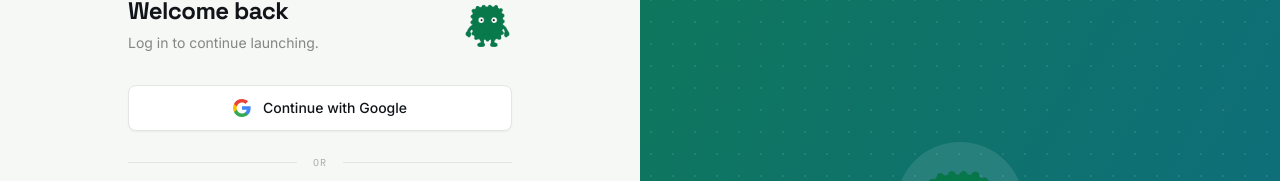
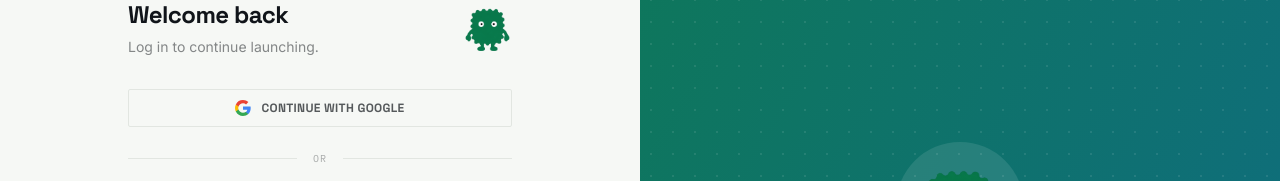
Before and after one commit to reehassan/domain_launch_assistant, a React (Vite) app in the folder frontend/: page /login in a window 1280 px wide. Shown: the part 165-346 px from the top of the page. Built offline with nearby package versions, Linux system fonts and the light colour scheme; no server answers.

Commit message:
feat: adjust GoogleAuthButton styling and refine click handling

```diff
--- a/frontend/src/components/GoogleAuthButton.jsx
+++ b/frontend/src/components/GoogleAuthButton.jsx
@@ -11,7 +11,7 @@ import { GoogleLogin } from "@react-oauth/google";
 
 function GoogleGlyph() {
   return (
-    <svg width="18" height="18" viewBox="0 0 18 18" aria-hidden="true">
+    <svg width="16" height="16" viewBox="0 0 18 18" aria-hidden="true">
       <path fill="#4285F4" d="M17.64 9.2c0-.64-.06-1.25-.16-1.84H9v3.48h4.84a4.14 4.14 0 0 1-1.8 2.72v2.26h2.91c1.7-1.57 2.69-3.88 2.69-6.62Z" />
       <path fill="#34A853" d="M9 18c2.43 0 4.47-.8 5.96-2.18l-2.91-2.26c-.81.54-1.84.86-3.05.86-2.34 0-4.32-1.58-5.03-3.71H.96v2.33A9 9 0 0 0 9 18Z" />
       <path fill="#FBBC05" d="M3.97 10.71A5.4 5.4 0 0 1 3.68 9c0-.59.1-1.17.29-1.71V4.96H.96A9 9 0 0 0 0 9c0 1.45.35 2.83.96 4.04l3.01-2.33Z" />
@@ -24,8 +24,6 @@ export default function GoogleAuthButton({ onSuccess, onError, label = "Continue
   const hiddenRef = useRef(null);
 
   function handleClick() {
-    // The real widget renders a div[role=button] inside its container —
-    // forward the click to it so the actual Google flow fires.
     hiddenRef.current?.querySelector('div[role="button"]')?.click();
   }
 
@@ -34,7 +32,7 @@ export default function GoogleAuthButton({ onSuccess, onError, label = "Continue
       <button
         type="button"
         onClick={handleClick}
-        className="flex w-full items-center justify-center gap-3 rounded-lg border border-hairline bg-surface py-3 text-sm font-medium text-ink shadow-sm transition hover:border-ink/15 hover:bg-paper active:scale-[0.99]"
+        className="flex w-full items-center justify-center gap-2.5 rounded-sm border border-hairline bg-paper px-4 py-2.5 font-display text-xs font-bold uppercase tracking-wide text-ink/70 transition hover:bg-hairline/20"
       >
         <GoogleGlyph />
         {label}
```
